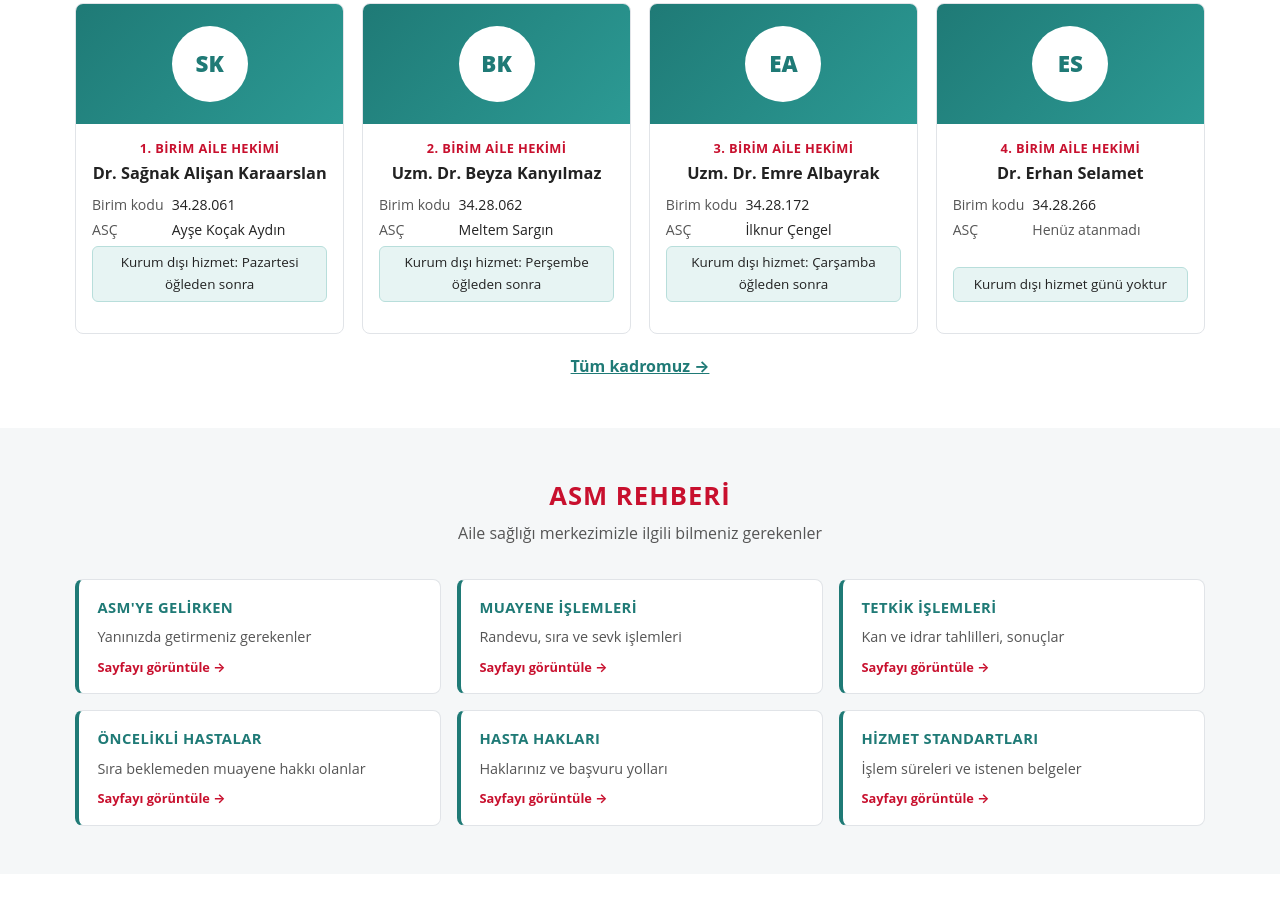
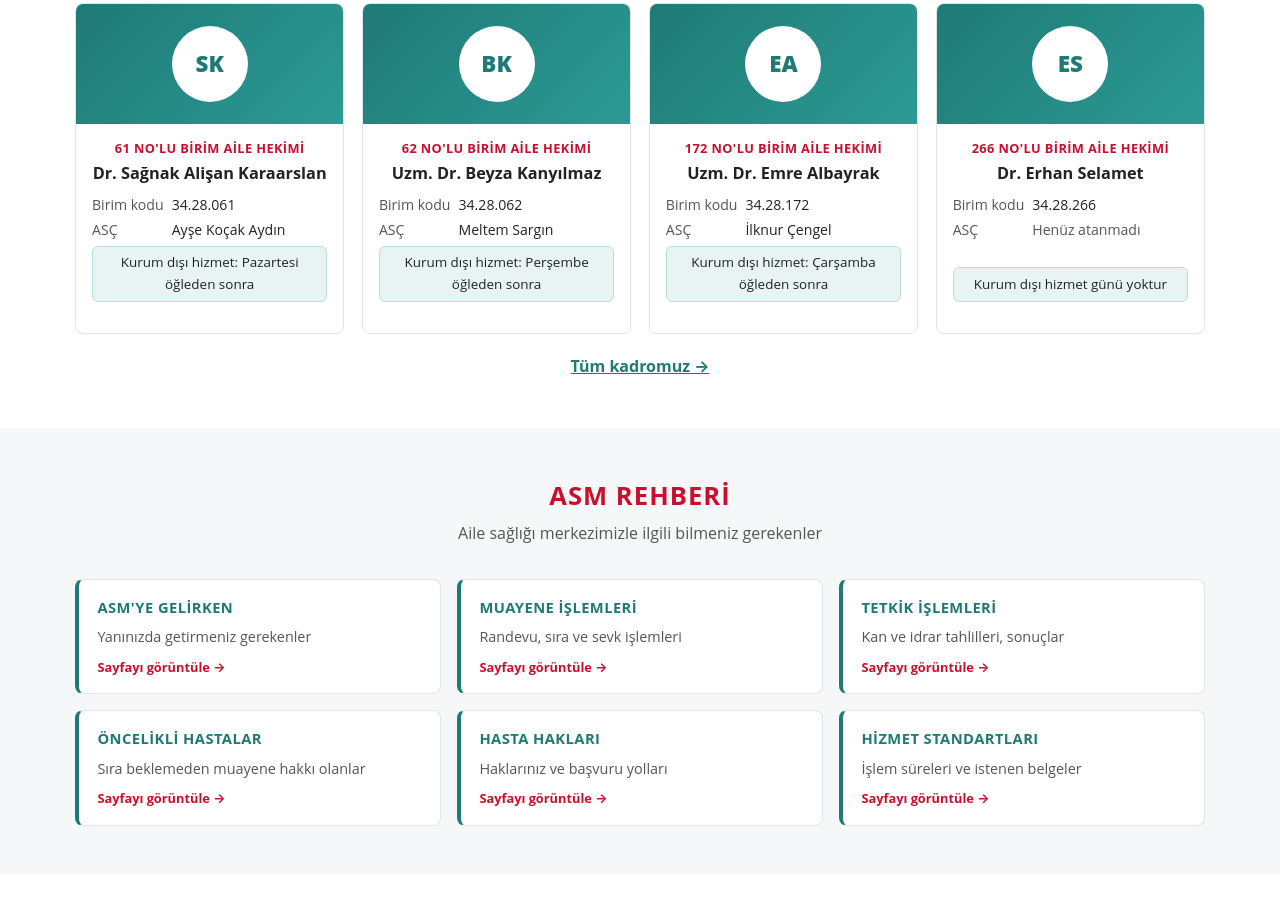
Before and after one commit to albayemre-maker/ASM-Website-, a plain HTML site: page index.html in a window 1280 px wide. Shown: the part 790-1709 px from the top of the page. Drawn offline with Linux system fonts and the light colour scheme.

Commit message:
Birim adları No'lu birim biçimine çevrildi
Co-Authored-By: Claude Opus 5.5 <noreply@anthropic.com>
Claude-Session: https://claude.ai/code/session_01Ax9GhZ1mArBbpAeEABgAgY

```diff
--- a/index.html
+++ b/index.html
@@ -314,19 +314,19 @@
       <div class="sec-title"><h2>Kadromuz</h2><p>Aile hekimlerimiz ve aile sağlığı çalışanlarımız</p></div>
       <div class="staff">
         <article class="person"><div class="ph" aria-hidden="true"><span>SK</span></div><div class="body">
-          <span class="role">1. Birim Aile Hekimi</span><h3>Dr. Sağnak Alişan Karaarslan</h3>
+          <span class="role">61 No'lu Birim Aile Hekimi</span><h3>Dr. Sağnak Alişan Karaarslan</h3>
           <dl><dt>Birim kodu</dt><dd>34.28.061</dd><dt>ASÇ</dt><dd>Ayşe Koçak Aydın</dd></dl>
           <p class="kds">Kurum dışı hizmet: Pazartesi öğleden sonra</p></div></article>
         <article class="person"><div class="ph" aria-hidden="true"><span>BK</span></div><div class="body">
-          <span class="role">2. Birim Aile Hekimi</span><h3>Uzm. Dr. Beyza Kanyılmaz</h3>
+          <span class="role">62 No'lu Birim Aile Hekimi</span><h3>Uzm. Dr. Beyza Kanyılmaz</h3>
           <dl><dt>Birim kodu</dt><dd>34.28.062</dd><dt>ASÇ</dt><dd>Meltem Sargın</dd></dl>
           <p class="kds">Kurum dışı hizmet: Perşembe öğleden sonra</p></div></article>
         <article class="person"><div class="ph" aria-hidden="true"><span>EA</span></div><div class="body">
-          <span class="role">3. Birim Aile Hekimi</span><h3>Uzm. Dr. Emre Albayrak</h3>
+          <span class="role">172 No'lu Birim Aile Hekimi</span><h3>Uzm. Dr. Emre Albayrak</h3>
           <dl><dt>Birim kodu</dt><dd>34.28.172</dd><dt>ASÇ</dt><dd>İlknur Çengel</dd></dl>
           <p class="kds">Kurum dışı hizmet: Çarşamba öğleden sonra</p></div></article>
         <article class="person"><div class="ph" aria-hidden="true"><span>ES</span></div><div class="body">
-          <span class="role">4. Birim Aile Hekimi</span><h3>Dr. Erhan Selamet</h3>
+          <span class="role">266 No'lu Birim Aile Hekimi</span><h3>Dr. Erhan Selamet</h3>
           <dl><dt>Birim kodu</dt><dd>34.28.266</dd><dt>ASÇ</dt><dd><span class="muted">Henüz atanmadı</span></dd></dl>
           <p class="kds">Kurum dışı hizmet günü yoktur</p></div></article></div>
       <div class="center"><a class="more" href="#kadromuz">Tüm kadromuz →</a></div>
@@ -405,10 +405,10 @@
       <caption>İlçe Sağlık Müdürlüğü onaylı haftalık mesai saat çizelgeleri</caption>
       <thead><tr><th scope="col">Birim</th><th scope="col">Aile hekimi</th><th scope="col">Mesai çizelgesi</th></tr></thead>
       <tbody>
-        <tr><td>1. Birim (34.28.061)</td><td>Dr. Sağnak Alişan Karaarslan</td><td><a href="dosyalar/mesai-cizelgesi-34.28.061.pdf">Mesai çizelgesini görüntüle</a> <span class="muted">(PDF, 168 KB)</span></td></tr>
-        <tr><td>2. Birim (34.28.062)</td><td>Uzm. Dr. Beyza Kanyılmaz</td><td class="muted">Güncel liste eklenecektir.</td></tr>
-        <tr><td>3. Birim (34.28.172)</td><td>Uzm. Dr. Emre Albayrak</td><td><a href="dosyalar/mesai-cizelgesi-34.28.172.pdf">Mesai çizelgesini görüntüle</a> <span class="muted">(PDF, 160 KB)</span></td></tr>
-        <tr><td>4. Birim (34.28.266)</td><td>Dr. Erhan Selamet</td><td class="muted">Güncel liste eklenecektir.</td></tr>
+        <tr><td>61 No'lu Birim</td><td>Dr. Sağnak Alişan Karaarslan</td><td><a href="dosyalar/mesai-cizelgesi-34.28.061.pdf">Mesai çizelgesini görüntüle</a> <span class="muted">(PDF, 168 KB)</span></td></tr>
+        <tr><td>62 No'lu Birim</td><td>Uzm. Dr. Beyza Kanyılmaz</td><td class="muted">Güncel liste eklenecektir.</td></tr>
+        <tr><td>172 No'lu Birim</td><td>Uzm. Dr. Emre Albayrak</td><td><a href="dosyalar/mesai-cizelgesi-34.28.172.pdf">Mesai çizelgesini görüntüle</a> <span class="muted">(PDF, 160 KB)</span></td></tr>
+        <tr><td>266 No'lu Birim</td><td>Dr. Erhan Selamet</td><td class="muted">Güncel liste eklenecektir.</td></tr>
       </tbody>
     </table>
     </div>
@@ -422,29 +422,29 @@
     <h2 class="sec" id="aile-hekimlerimiz">Aile Hekimlerimiz</h2>
     <div class="staff">
         <article class="person"><div class="ph" aria-hidden="true"><span>SK</span></div><div class="body">
-          <span class="role">1. Birim Aile Hekimi</span><h3>Dr. Sağnak Alişan Karaarslan</h3>
+          <span class="role">61 No'lu Birim Aile Hekimi</span><h3>Dr. Sağnak Alişan Karaarslan</h3>
           <dl><dt>Birim kodu</dt><dd>34.28.061</dd><dt>ASÇ</dt><dd>Ayşe Koçak Aydın</dd></dl>
           <p class="kds">Kurum dışı hizmet: Pazartesi öğleden sonra</p></div></article>
         <article class="person"><div class="ph" aria-hidden="true"><span>BK</span></div><div class="body">
-          <span class="role">2. Birim Aile Hekimi</span><h3>Aile Hekimliği Uzm. Dr. Beyza Kanyılmaz</h3>
+          <span class="role">62 No'lu Birim Aile Hekimi</span><h3>Aile Hekimliği Uzm. Dr. Beyza Kanyılmaz</h3>
           <dl><dt>Birim kodu</dt><dd>34.28.062</dd><dt>ASÇ</dt><dd>Meltem Sargın</dd></dl>
           <p class="kds">Kurum dışı hizmet: Perşembe öğleden sonra</p></div></article>
         <article class="person"><div class="ph" aria-hidden="true"><span>EA</span></div><div class="body">
-          <span class="role">3. Birim Aile Hekimi</span><h3>Aile Hekimliği Uzm. Dr. Emre Albayrak</h3>
+          <span class="role">172 No'lu Birim Aile Hekimi</span><h3>Aile Hekimliği Uzm. Dr. Emre Albayrak</h3>
           <dl><dt>Birim kodu</dt><dd>34.28.172</dd><dt>ASÇ</dt><dd>İlknur Çengel</dd></dl>
           <p class="kds">Kurum dışı hizmet: Çarşamba öğleden sonra</p></div></article>
         <article class="person"><div class="ph" aria-hidden="true"><span>ES</span></div><div class="body">
-          <span class="role">4. Birim Aile Hekimi</span><h3>Dr. Erhan Selamet</h3>
+          <span class="role">266 No'lu Birim Aile Hekimi</span><h3>Dr. Erhan Selamet</h3>
           <dl><dt>Birim kodu</dt><dd>34.28.266</dd><dt>ASÇ</dt><dd><span class="muted">Henüz atanmadı</span></dd></dl>
           <p class="kds">Kurum dışı hizmet günü yoktur</p></div></article></div>
     <h2 class="sec" id="asc" style="margin-top:2.5rem">Aile Sağlığı Çalışanlarımız</h2>
     <div class="staff small">
         <article class="person"><div class="ph" aria-hidden="true"><span>AK</span></div><div class="body">
-          <span class="role">Aile Sağlığı Çalışanı</span><h3>Ayşe Koçak Aydın</h3><p class="muted" style="margin:.2rem 0 0;font-size:.88rem">1. Birim · Dr. Sağnak Alişan Karaarslan</p></div></article>
+          <span class="role">Aile Sağlığı Çalışanı</span><h3>Ayşe Koçak Aydın</h3><p class="muted" style="margin:.2rem 0 0;font-size:.88rem">61 No'lu Birim · Dr. Sağnak Alişan Karaarslan</p></div></article>
         <article class="person"><div class="ph" aria-hidden="true"><span>MS</span></div><div class="body">
-          <span class="role">Aile Sağlığı Çalışanı</span><h3>Meltem Sargın</h3><p class="muted" style="margin:.2rem 0 0;font-size:.88rem">2. Birim · Uzm. Dr. Beyza Kanyılmaz</p></div></article>
+          <span class="role">Aile Sağlığı Çalışanı</span><h3>Meltem Sargın</h3><p class="muted" style="margin:.2rem 0 0;font-size:.88rem">62 No'lu Birim · Uzm. Dr. Beyza Kanyılmaz</p></div></article>
         <article class="person"><div class="ph" aria-hidden="true"><span>İÇ</span></div><div class="body">
-          <span class="role">Aile Sağlığı Çalışanı</span><h3>İlknur Çengel</h3><p class="muted" style="margin:.2rem 0 0;font-size:.88rem">3. Birim · Uzm. Dr. Emre Albayrak</p></div></article></div>
+          <span class="role">Aile Sağlığı Çalışanı</span><h3>İlknur Çengel</h3><p class="muted" style="margin:.2rem 0 0;font-size:.88rem">172 No'lu Birim · Uzm. Dr. Emre Albayrak</p></div></article></div>
     <h2 class="sec" style="margin-top:2.5rem">Yardımcı Personelimiz</h2>
     <div class="staff small">
         <article class="person"><div class="ph" aria-hidden="true"><span>MZ</span></div><div class="body">
```
